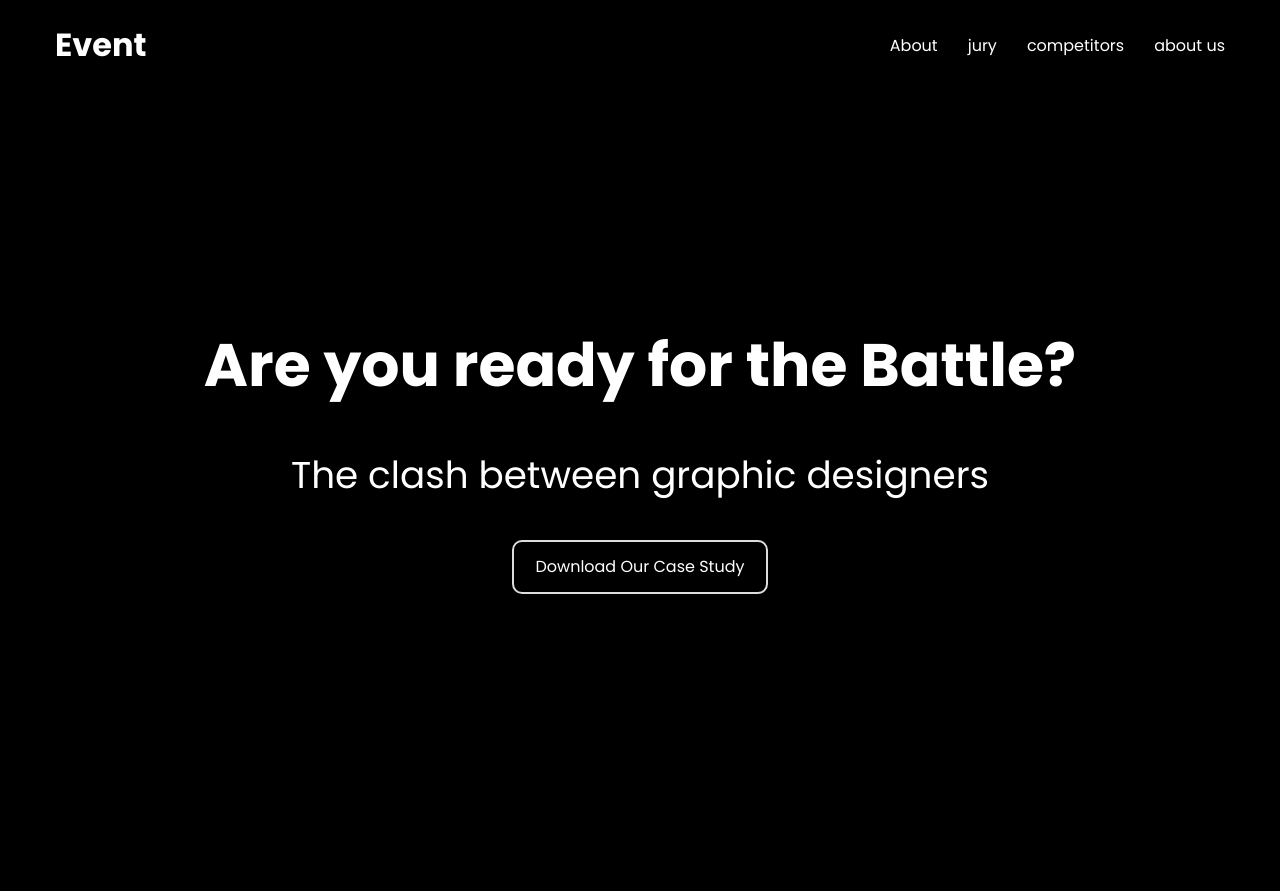
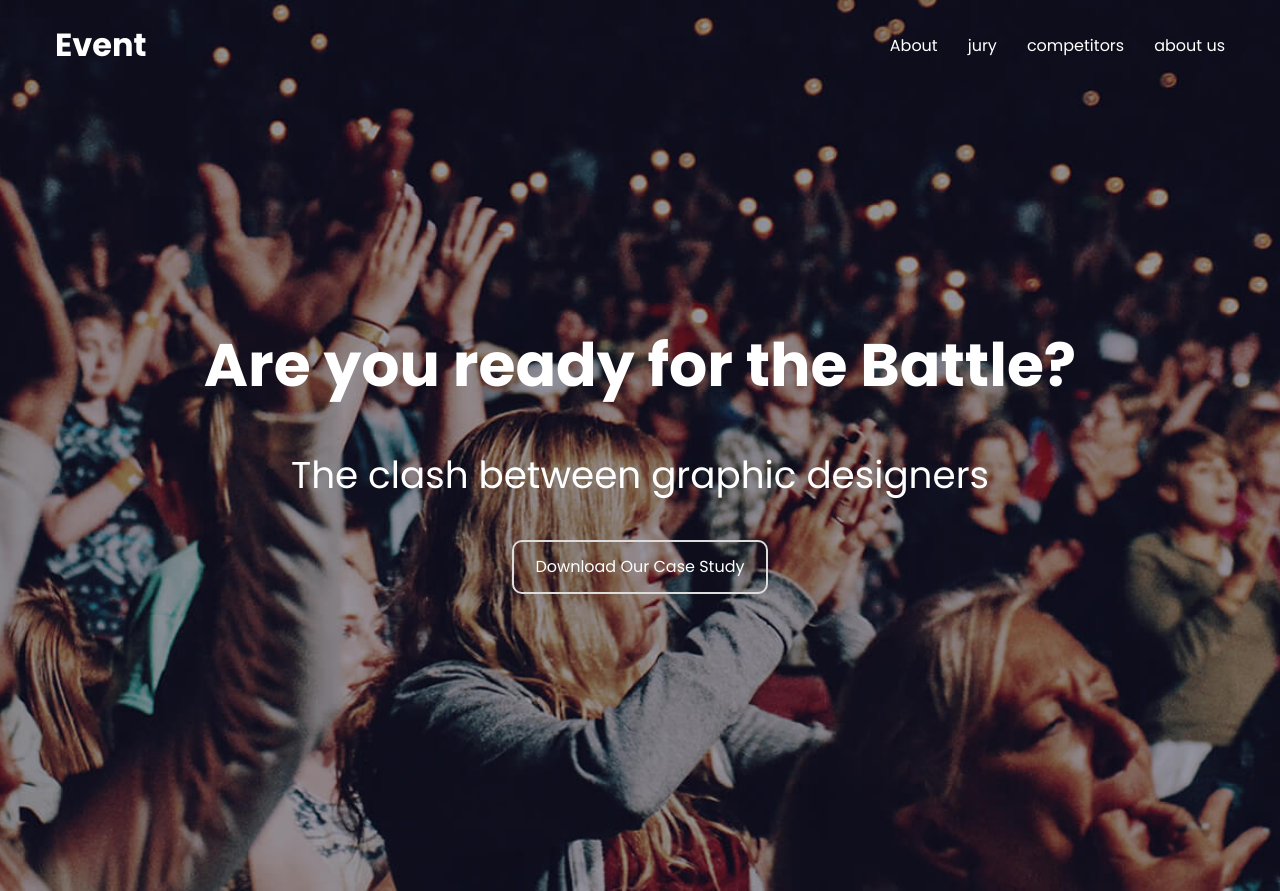
Before and after one commit to Antonio-DevOps/event, a plain HTML site: page index.html in a window 1280 px wide. Drawn offline with Linux system fonts and the light colour scheme.

Commit message:
fix background

```diff
--- a/styles.css
+++ b/styles.css
@@ -8,7 +8,7 @@ a{
 }
 .ba-hero{
     background-color: black;
-    background-image: url(../images/hero.jpg);
+    background-image: url(hero.jpg);
     background-size: cover;
     background-position: center;
     height: 621px;
```
